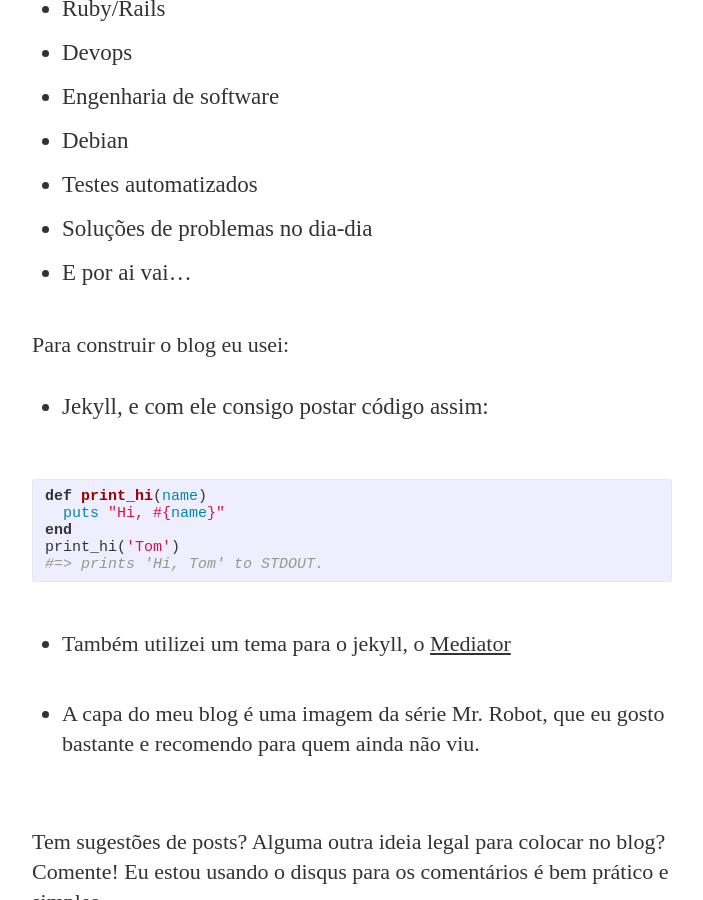
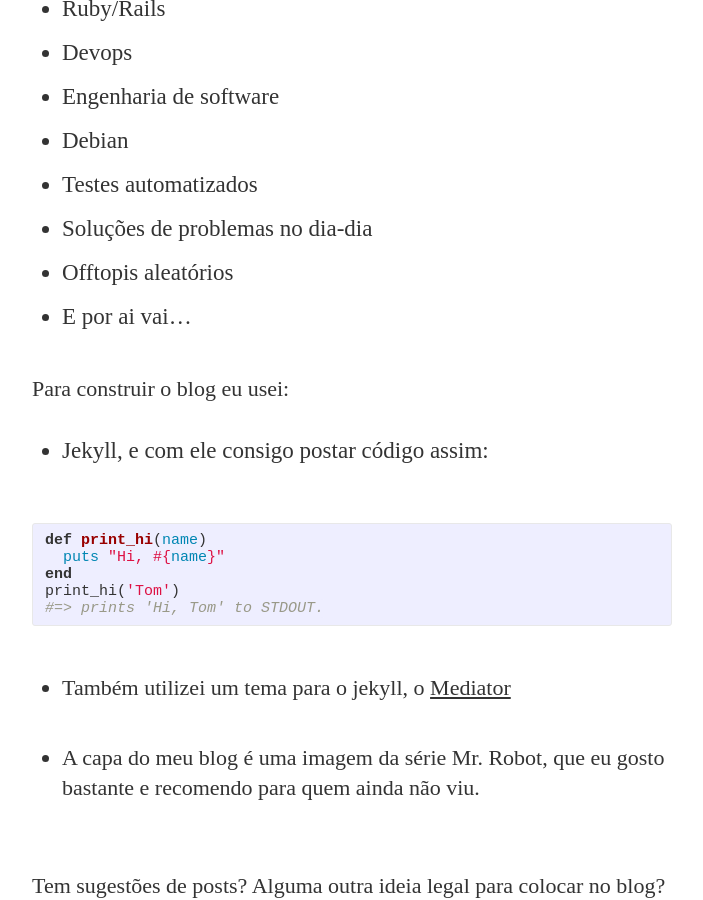
Before and after one commit to thiagovsk/thiagovsk.github.io, a Jekyll site: the page built from _posts/2016-08-12-olá-mundo.md, in a window 1280 px wide and 900 px high, scrolled down 1442 px. Shown: the whole window, without its empty margins (288-991 px from the left). Built offline with Jekyll 4.4.1, drawn with Linux system fonts in a browser that asks for light colours; nearby versions of some CDN libraries; some web fonts are replaced; comment, search, counter and statistics services are not loaded.

Commit message:
Little modification

```diff
--- a/_posts/2016-08-12-olá-mundo.md
+++ b/_posts/2016-08-12-olá-mundo.md
@@ -27,6 +27,7 @@ vou escrever coisas legais aqui também. Sabe o que eu pretendo escrever por aqu
 - Debian
 - Testes automatizados
 - Soluções de problemas no dia-dia
+- Offtopis aleatórios
 - E por ai vai...
 
 Para construir o blog eu usei:
```
